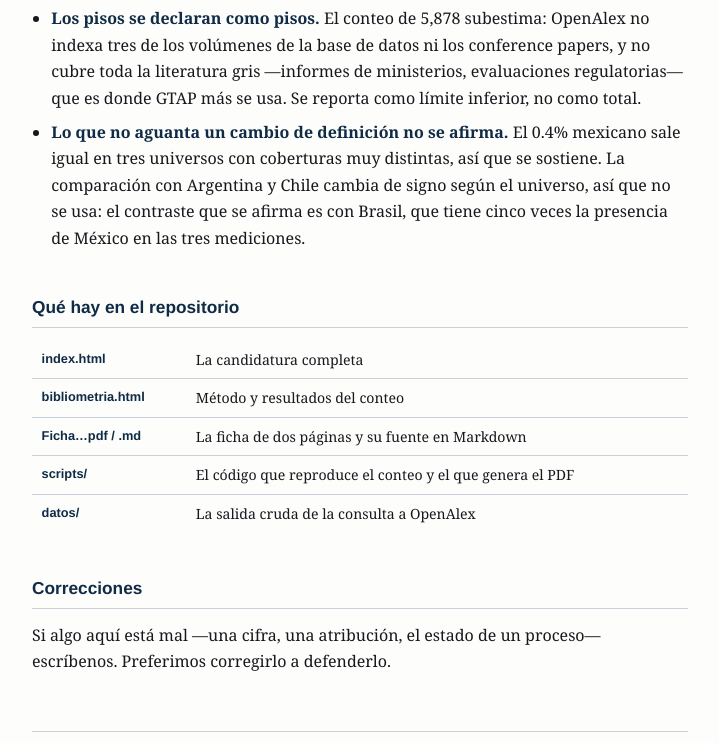
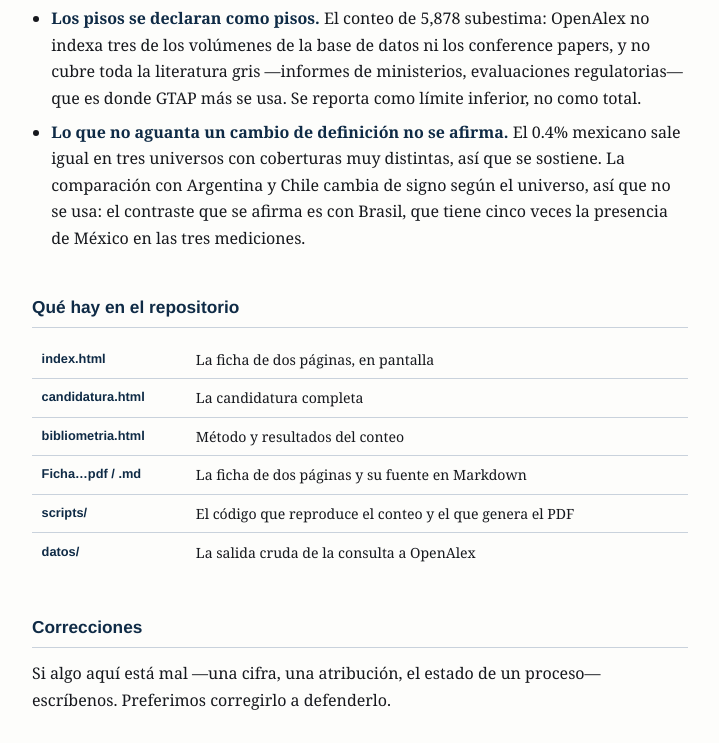
Before and after one commit to iosorio/GTAP2029_MTY, a plain HTML site: page acerca.html in a window 1280 px wide. Shown: the part 1522-2265 px from the top of the page, without its empty margins (280-999 px from the left). Drawn offline with Linux system fonts and the light colour scheme.

Commit message:
Unifica la navegación de las cuatro páginas y reapunta los enlaces a la candidatura
El menú queda igual y en el mismo orden en todas: Ficha · La candidatura ·
Conteo bibliométrico · Acerca de. Lo reescribe construir.py en cada corrida,
para que no puedan volver a divergir. De bibliometria.html no se toca nada más.

```diff
--- a/acerca.html
+++ b/acerca.html
@@ -37,7 +37,7 @@ footer{margin-top:3.5rem;padding-top:1.2rem;border-top:1px solid var(--rule);fon
 <p class="sub">Candidatura Monterrey 2029 · Conferencia Anual sobre Análisis Económico Global</p>
 </header>
 
-<nav><a href="index.html">La candidatura</a><a href="Ficha_GTAP2029_Monterrey.pdf">Ficha informativa (PDF)</a><a href="bibliometria.html">Conteo bibliométrico</a><a href="acerca.html">Acerca de</a></nav>
+<nav><a href="index.html">Ficha</a><a href="candidatura.html">La candidatura</a><a href="bibliometria.html">Conteo bibliométrico</a><a href="acerca.html">Acerca de</a></nav>
 
 <h2>Qué es esto</h2>
 <p>Un sitio de respaldo. En agosto de 2026 empezamos a explorar que Monterrey albergue la
@@ -95,7 +95,8 @@ afirma es con Brasil, que tiene cinco veces la presencia de México en las tres
 
 <h2>Qué hay en el repositorio</h2>
 <div class="tablewrap"><table><tbody>
-<tr><td>index.html</td><td>La candidatura completa</td></tr>
+<tr><td>index.html</td><td>La ficha de dos páginas, en pantalla</td></tr>
+<tr><td>candidatura.html</td><td>La candidatura completa</td></tr>
 <tr><td>bibliometria.html</td><td>Método y resultados del conteo</td></tr>
 <tr><td>Ficha…pdf / .md</td><td>La ficha de dos páginas y su fuente en Markdown</td></tr>
 <tr><td>scripts/</td><td>El código que reproduce el conteo y el que genera el PDF</td></tr>
@@ -106,5 +107,5 @@ afirma es con Brasil, que tiene cinco veces la presencia de México en las tres
 <p>Si algo aquí está mal —una cifra, una atribución, el estado de un proceso— escríbenos.
 Preferimos corregirlo a defenderlo.</p>
 
-<footer>Candidatura Monterrey 2029 · Actualizado en agosto de 2026 · <a href="index.html">Volver a la candidatura</a></footer>
+<footer>Candidatura Monterrey 2029 · Actualizado en agosto de 2026 · <a href="candidatura.html">Volver a la candidatura</a></footer>
 </div></body></html>
```
Also changed, not shown: bibliometria.html (+2 -2 lines).
